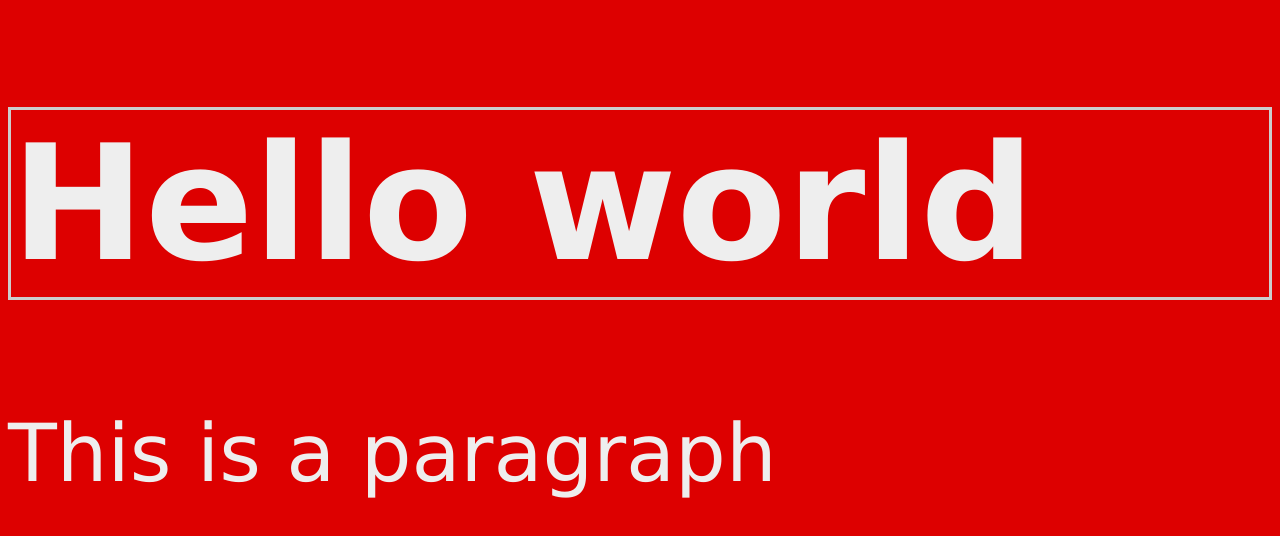
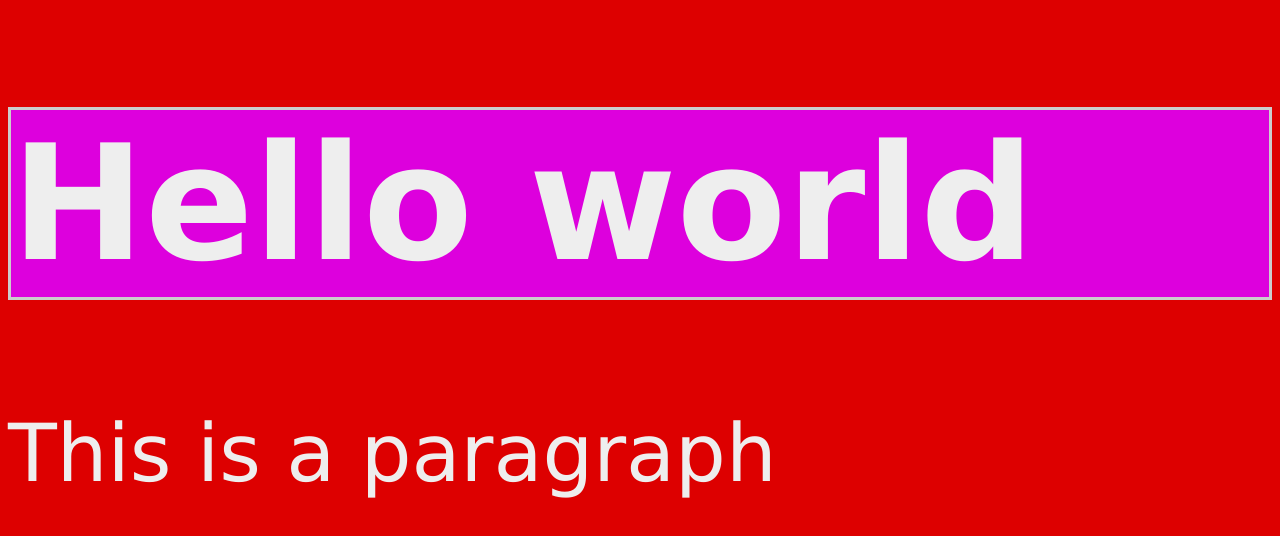
Before and after one commit to mmantle-hud/phonegap, a plain HTML site: page www/index.html in a window 1280 px wide. Both pictures are taken after a click on the element "Hello world". Drawn offline with Linux system fonts and the light colour scheme.

Commit message:
Changed the css

```diff
--- a/www/css/style.css
+++ b/www/css/style.css
@@ -6,4 +6,5 @@ body{
 }
 .border{
 	border:3px solid #ccc;
+	background-color:#dd00dd;
 }
```
